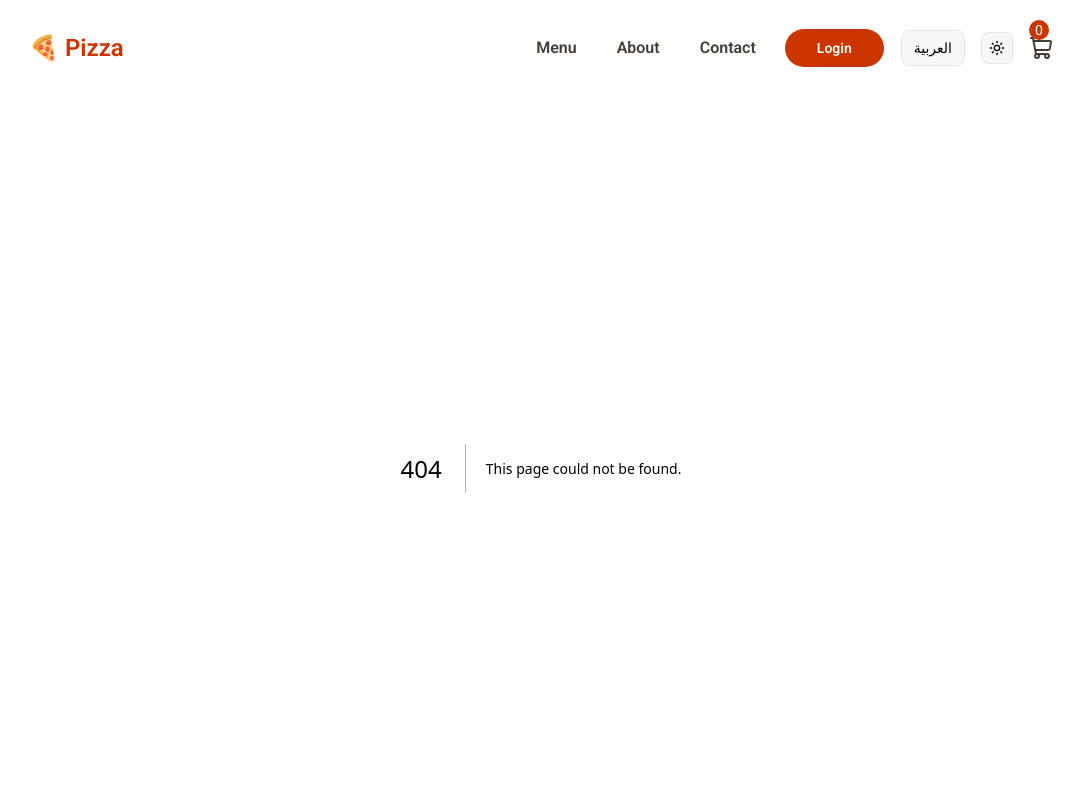
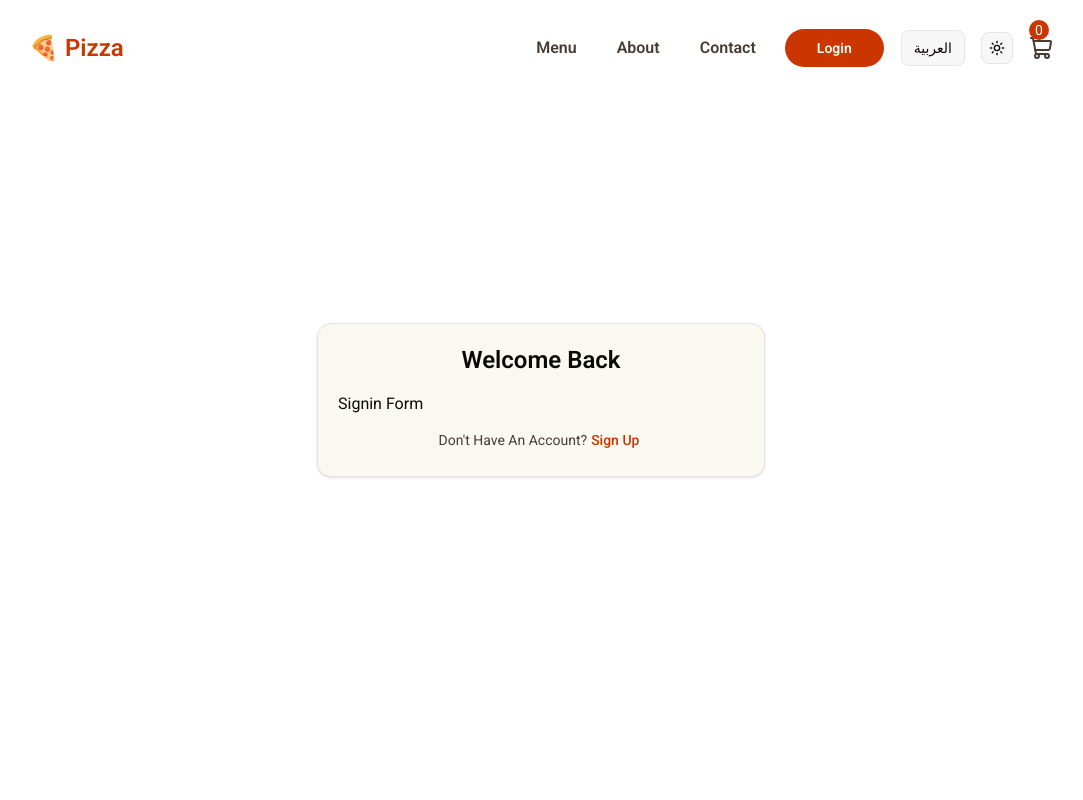
Before and after one commit to Mahmoud-Ragab-Khalifa/Pizza-Station, a Next.js app: page /auth/signin in a window 1280 px wide. Before the commit this address had no page. Shown: the top 800 px of the page, without its empty margins (99-1182 px from the left). Built offline with nearby package versions, Linux system fonts and the light colour scheme.

Commit message:
add auth pages structure

```diff
--- /dev/null
+++ b/src/app/auth/signin/page.tsx
@@ -0,0 +1,33 @@
+import Link from "@/components/Link";
+import { buttonVariants } from "@/components/ui/button";
+import { Pages, Routes } from "@/constants/enums";
+
+const SigninPage = () => {
+  return (
+    <main className="min-h-screen element-center container -mt-17">
+      <div className="w-full max-w-md card">
+        <h2 className="text-2xl font-semibold text-center mb-4">
+          Welcome Back
+        </h2>
+
+        <form>Signin Form</form>
+
+        <div className="mt-2 text-center text-accent text-sm">
+          <span>Don&apos;t Have An Account?</span>
+
+          <Link
+            href={`${Routes.AUTH}${Pages.Register}`}
+            className={`${buttonVariants({
+              variant: "link",
+              size: "sm",
+            })} text-primary p-0.75!`}
+          >
+            Sign Up
+          </Link>
+        </div>
+      </div>
+    </main>
+  );
+};
+
+export default SigninPage;
--- /dev/null
+++ b/src/app/auth/signup/page.tsx
@@ -0,0 +1,31 @@
+import Link from "@/components/Link";
+import { buttonVariants } from "@/components/ui/button";
+import { Pages, Routes } from "@/constants/enums";
+
+const SignupPage = () => {
+  return (
+    <main className="min-h-screen element-center container -mt-17">
+      <div className="w-full max-w-md card">
+        <h2 className="text-2xl font-semibold text-center mb-4">Register</h2>
+
+        <form>Signup Form</form>
+
+        <div className="mt-2 text-center text-accent text-sm">
+          <span>Already Have An Account?</span>
+
+          <Link
+            href={`${Routes.AUTH}${Pages.LOGIN}`}
+            className={`${buttonVariants({
+              variant: "link",
+              size: "sm",
+            })} text-primary p-0.75!`}
+          >
+            Login
+          </Link>
+        </div>
+      </div>
+    </main>
+  );
+};
+
+export default SignupPage;
```
